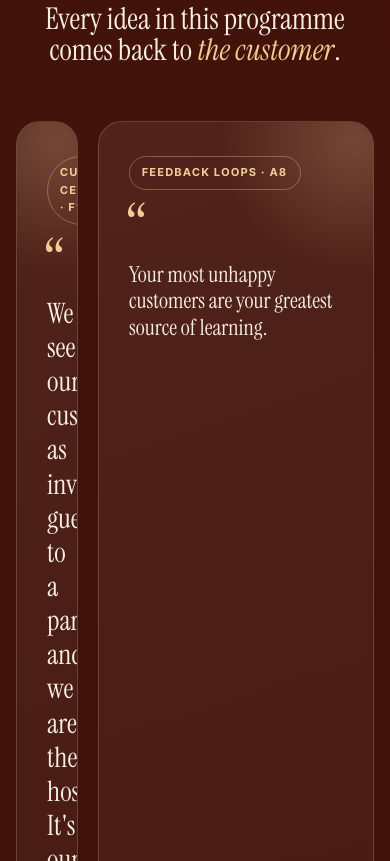
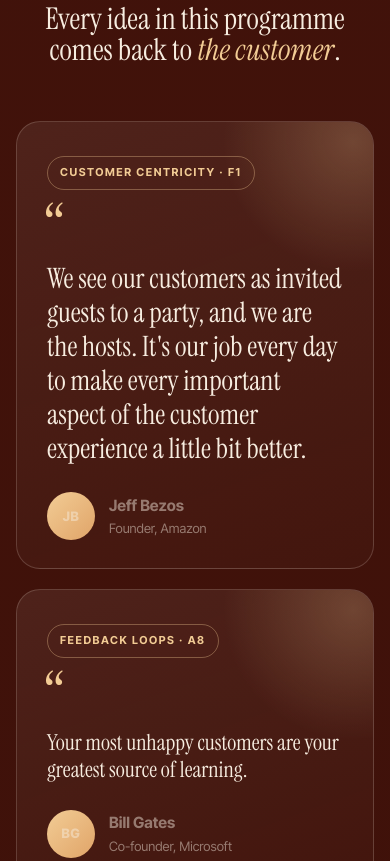
Before and after one commit to anshumantewary-pm/MBA-Guru, a plain HTML site: page academy/index.html in a window 390 px wide. Shown: the part 6406-7267 px from the top of the page. Drawn offline with Linux system fonts and the light colour scheme; animation ran at ten frames a second.

Commit message:
Academy: single-column voices on phones

```diff
--- a/academy/assets/styles.css
+++ b/academy/assets/styles.css
@@ -695,7 +695,7 @@ textarea:focus, input:focus { outline: none; border-color: var(--gold); }
 @media (max-width: 640px) {
   .glassbar { grid-template-columns: repeat(2, auto); row-gap: 14px; border-radius: 22px; }
   .voices { grid-template-columns: 1fr; }
-  .voice:nth-child(1) { grid-column: auto; }
+  .voice:nth-child(n) { grid-column: auto; }
   .chip { font-size: 12px; }
   .hero2-inner { padding-top: 120px; }
 }
```
